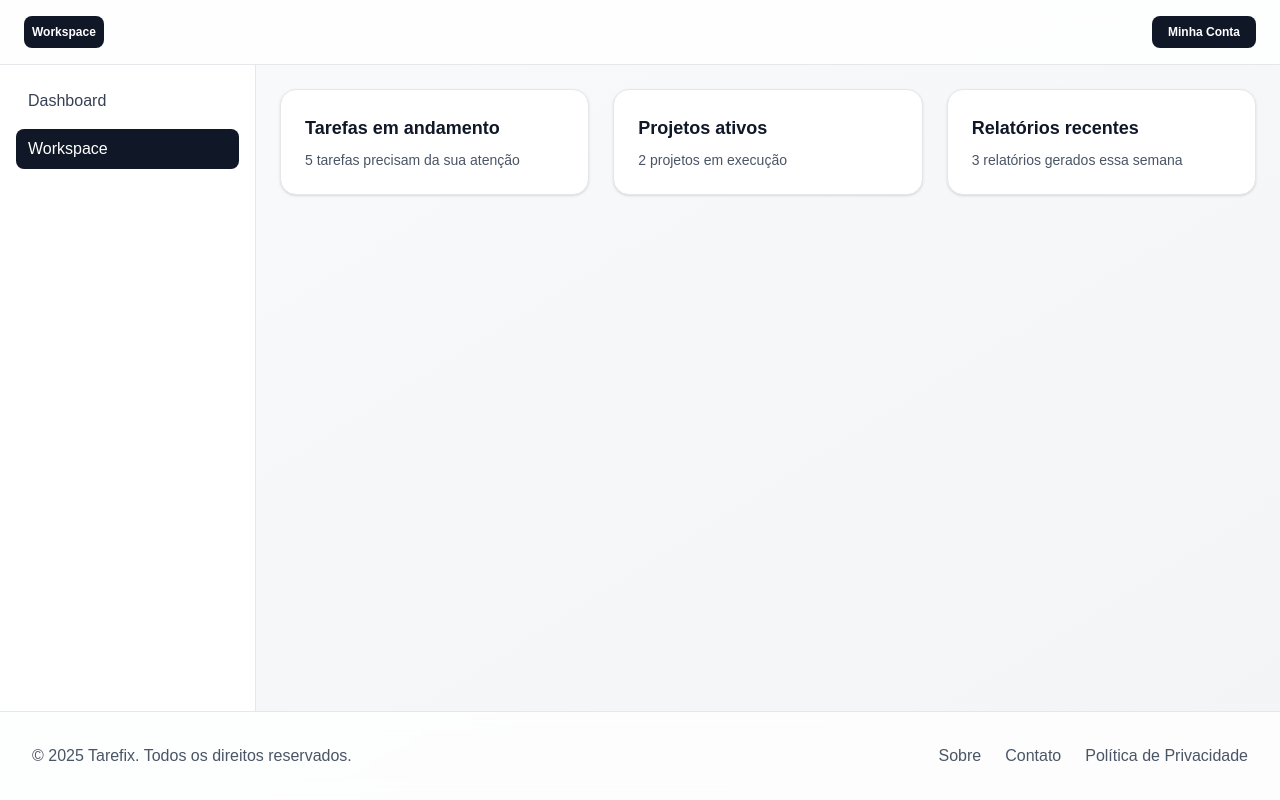
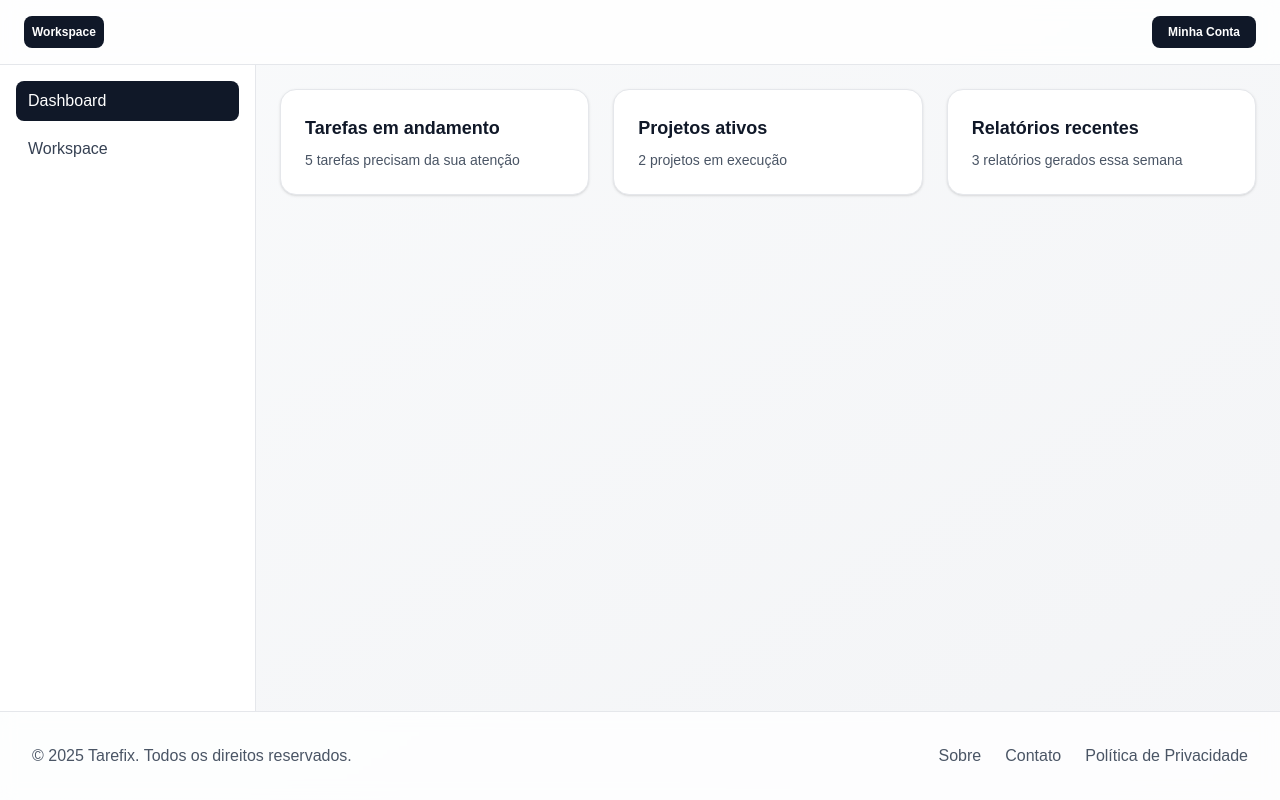
Before and after one commit to EduardoReis2020/Tarefix, a Next.js app: page /dashboard in a window 1280 px wide. Built offline with nearby package versions, Linux system fonts and the light colour scheme; no server answers; sample sign-in values are in the browser's storage.

Commit message:
feat(ui): bloquear páginas de auth quando logado e melhorar navegação
- (auth)/layout: redireciona usuários logados para /dashboard
- Sidebar: ativa itens conforme pathname em Dashboard e Workspace
- Workspace: mantém botão "Criar equipe" visível mesmo com lista

```diff
--- a/app/(auth)/layout.tsx
+++ b/app/(auth)/layout.tsx
@@ -1,4 +1,21 @@
+"use client";
+import { useEffect, useState } from "react";
+import { useRouter } from "next/navigation";
+
 export default function AuthLayout({ children }: { children: React.ReactNode }) {
+  const router = useRouter();
+  const [canRender, setCanRender] = useState(false);
+
+  useEffect(() => {
+    const token = typeof window !== 'undefined' ? localStorage.getItem('token') : null;
+    if (token) {
+      router.replace('/dashboard');
+      return;
+    }
+    setCanRender(true);
+  }, [router]);
+
+  if (!canRender) return null;
   return (
     <div className="min-h-screen w-full flex flex-col bg-gradient-to-br from-gray-50 to-gray-100">
       {children}
--- a/app/(protected)/dashboard/page.tsx
+++ b/app/(protected)/dashboard/page.tsx
@@ -1,10 +1,14 @@
 "use client";
 import React from "react";
+import { usePathname } from 'next/navigation'
 import Link from 'next/link'
 import Header from "@/componentes/Header/Header";
 import Footer from "@/componentes/Footer/Footer";
 
 const DashboardPage = () => {
+	const pathname = usePathname();
+	const isDashboard = pathname === '/dashboard';
+	const isWorkspace = pathname?.startsWith('/workspace');
 
 	return (
 	<div className="min-h-screen flex flex-col bg-gradient-to-br from-gray-50 to-gray-100">
@@ -14,12 +18,12 @@ const DashboardPage = () => {
 			{/* Sidebar */}
 			<aside className="w-64 bg-white border-r border-gray-200 flex flex-col">
 				{/* Navigation */}
-				<aside className="w-64 bg-white border-r border-gray-200 p-4">
-						<nav className="space-y-2">
-								<Link href="/dashboard" className="block px-3 py-2 rounded-lg hover:bg-gray-100 text-gray-700">Dashboard</Link>
-								<Link href="/workspace" className="block px-3 py-2 rounded-lg bg-gray-900 text-white">Workspace</Link>
-						</nav>
-				</aside>
+		<aside className="w-64 bg-white border-r border-gray-200 p-4">
+			<nav className="space-y-2">
+				<Link href="/dashboard" className={`block px-3 py-2 rounded-lg ${isDashboard ? 'bg-gray-900 text-white' : 'hover:bg-gray-100 text-gray-700'}`}>Dashboard</Link>
+				<Link href="/workspace" className={`block px-3 py-2 rounded-lg ${isWorkspace ? 'bg-gray-900 text-white' : 'hover:bg-gray-100 text-gray-700'}`}>Workspace</Link>
+			</nav>
+		</aside>
 			</aside>
 			{/* Main Content */}
 			<main className="flex-1 p-6 ">
--- a/app/(protected)/workspace/page.tsx
+++ b/app/(protected)/workspace/page.tsx
@@ -2,6 +2,7 @@
 import React, { useEffect, useState } from "react";
 import Header from "@/componentes/Header/Header";
 import Link from "next/link";
+import { usePathname } from "next/navigation";
 
 const WorkspacePage = () => {
         const [teams, setTeams] = useState<Array<{ id: string; name: string; description?: string }>>([]);
@@ -27,6 +28,10 @@ const WorkspacePage = () => {
                 })();
         }, []);
 
+        const pathname = usePathname();
+        const isDashboard = pathname === '/dashboard';
+        const isWorkspace = pathname?.startsWith('/workspace');
+
         return (
                 <div className="min-h-screen flex flex-col bg-gradient-to-br from-gray-50 to-gray-100">
                         <Header />
@@ -34,8 +39,8 @@ const WorkspacePage = () => {
                                 {/* Sidebar */}
                                 <aside className="w-64 bg-white border-r border-gray-200 p-4">
                                         <nav className="space-y-2">
-                                                <Link href="/dashboard" className="block px-3 py-2 rounded-lg hover:bg-gray-100 text-gray-700">Dashboard</Link>
-                                                <Link href="/workspace" className="block px-3 py-2 rounded-lg bg-gray-900 text-white">Workspace</Link>
+                                                <Link href="/dashboard" className={`block px-3 py-2 rounded-lg ${isDashboard ? 'bg-gray-900 text-white' : 'hover:bg-gray-100 text-gray-700'}`}>Dashboard</Link>
+                                                <Link href="/workspace" className={`block px-3 py-2 rounded-lg ${isWorkspace ? 'bg-gray-900 text-white' : 'hover:bg-gray-100 text-gray-700'}`}>Workspace</Link>
                                         </nav>
                                 </aside>
 
@@ -46,6 +51,7 @@ const WorkspacePage = () => {
                                         {error && <p className="text-red-600">{error}</p>}
                                         {!loading && !error && (
                                                 teams.length > 0 ? (
+                                                        <>
                                                             <ul className="grid md:grid-cols-2 lg:grid-cols-3 gap-4">
                                                                     {teams.map(team => (
                                                                             <li key={team.id} className="bg-white border border-gray-200 rounded-xl p-4 hover:shadow-sm">
@@ -57,6 +63,10 @@ const WorkspacePage = () => {
                                                                             </li>
                                                                     ))}
                                                             </ul>
+                                                            <div className="mt-8">
+                                                                <CreateTeamButton />
+                                                            </div>
+                                                        </>
                                                 ) : (
                                                         <div className="bg-white border border-gray-200 rounded-2xl p-8 text-center">
                                                                 <h3 className="text-xl font-semibold text-gray-900">Nenhuma equipe ainda</h3>
```
Lines whose indentation alone changed are shown as unchanged.
